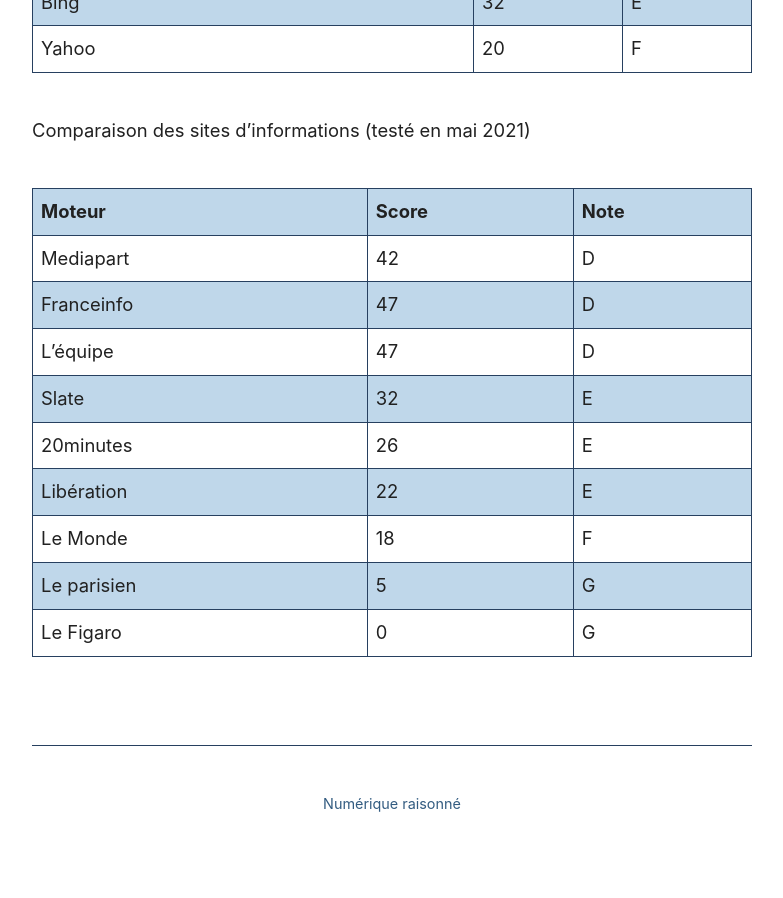
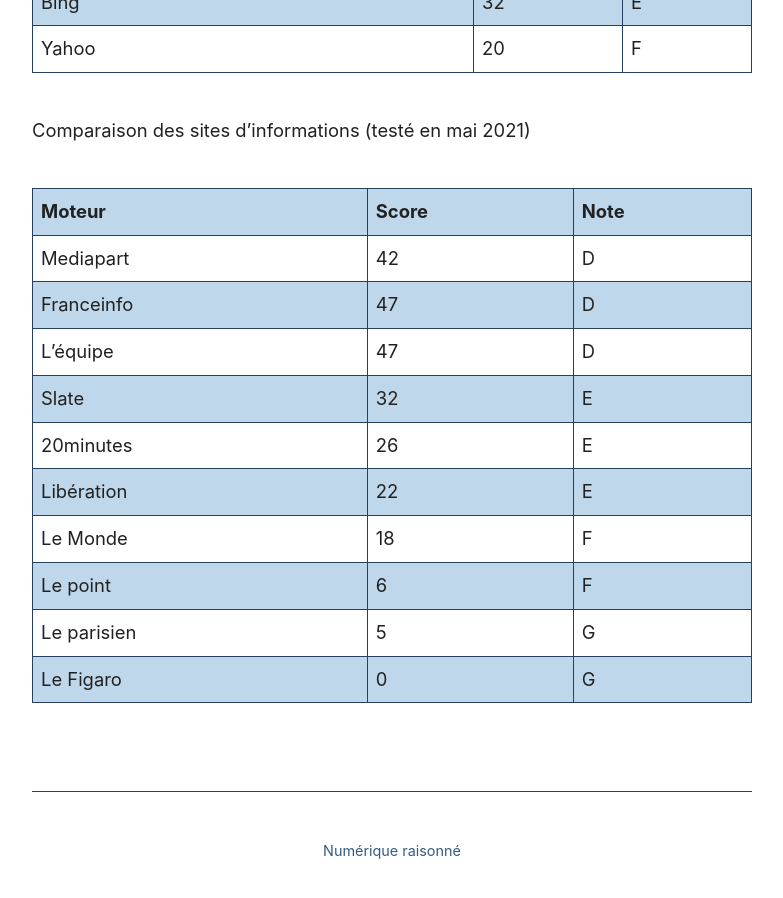
Before and after one commit to Slandais/slandais.github.io, a Jekyll site: the page built from _posts/2021-05-30-analyserSonSite.md, in a window 1280 px wide and 900 px high, scrolled down 2119 px. Shown: the whole window, without its empty margins (248-1031 px from the left). Built offline with Jekyll 4.4.1, drawn with Linux system fonts in a browser that asks for light colours; before the commit the page ends 2973 px from its top, so only the background shows below that.

Commit message:
Update 2021-05-30-analyserSonSite.md

```diff
--- a/_posts/2021-05-30-analyserSonSite.md
+++ b/_posts/2021-05-30-analyserSonSite.md
@@ -55,5 +55,6 @@
 |    20minutes       |    26    | E |
 |    Libération       |    22    | E |
 |    Le Monde         |    18    | F |
+|    Le point         |    6    | F   |
 |    Le parisien         |    5    | G   |
 |    Le Figaro        |    0    | G   |
```
